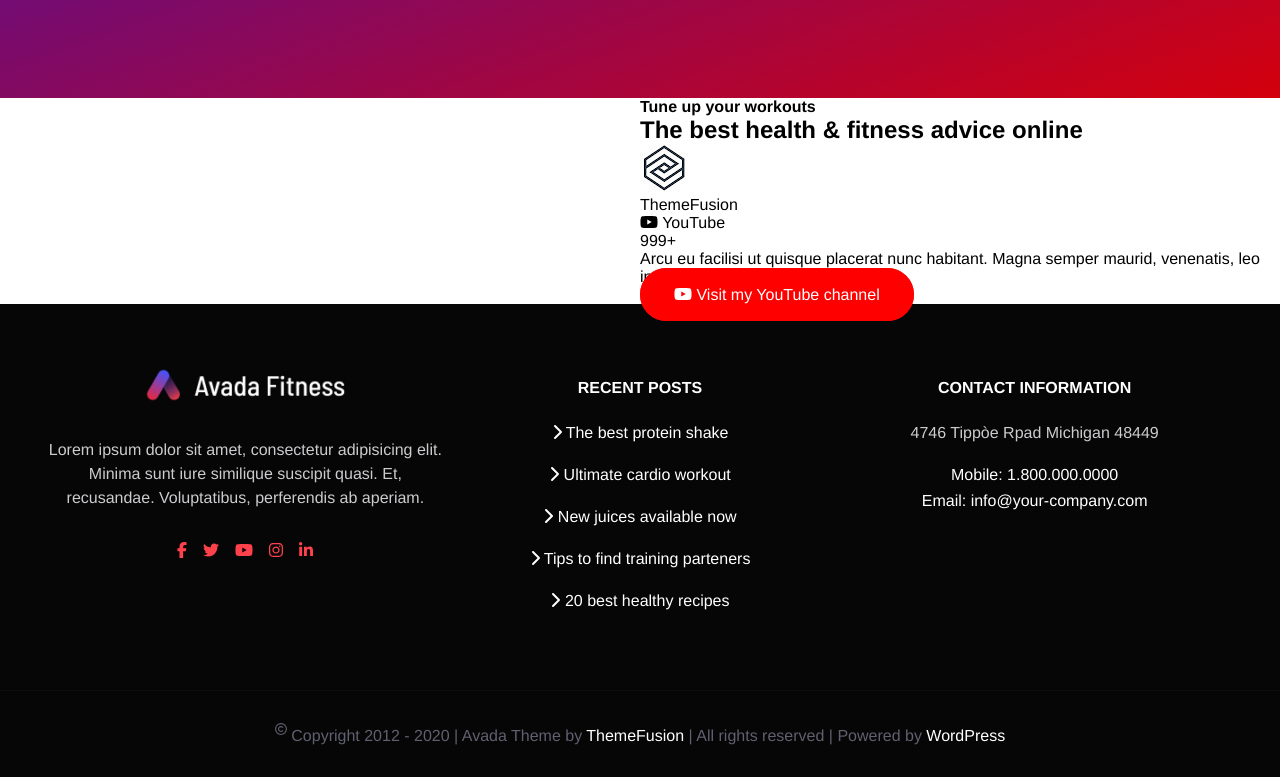
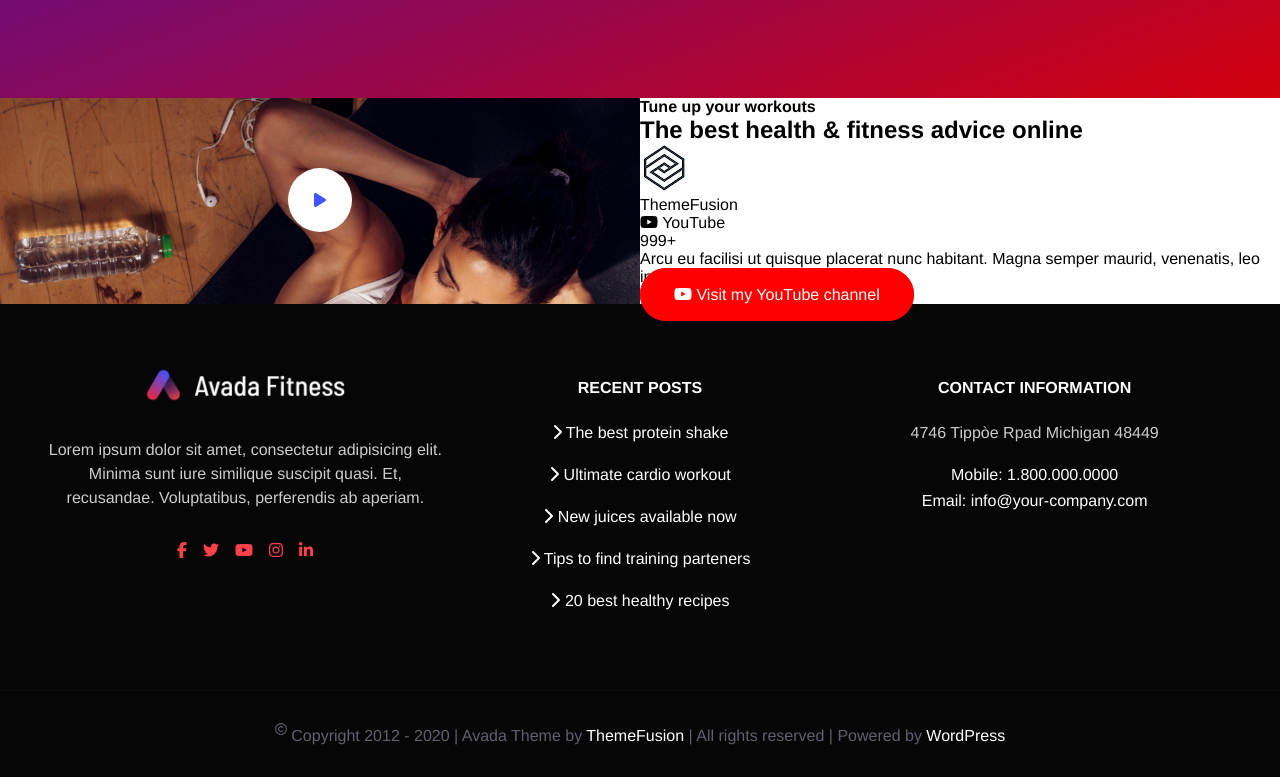
Before and after one commit to MirkOrlando/proj-html-vuejs, a Vue app: page / in a window 1280 px wide. Shown: the part 1265-2042 px from the top of the page. Built offline with nearby package versions, Linux system fonts and the light colour scheme.

Commit message:
add content in .videos

```diff
--- a/src/App.vue
+++ b/src/App.vue
@@ -71,7 +71,11 @@
       <!-- /.quote -->
       <section class="videos">
         <div class="row">
-          <div class="col-6"></div>
+          <div class="col-6">
+            <div class="video">
+              <PlayButton />
+            </div>
+          </div>
           <div class="col-6">
             <div class="wrapper">
               <h4>Tune up your workouts</h4>
@@ -246,4 +250,15 @@
     }
   }
 }
+.videos {
+  .video {
+    display: flex;
+    justify-content: center;
+    align-items: center;
+    height: 100%;
+    background-image: url("@/assets/img/service15-2x.jpg");
+    background-size: cover;
+    background-repeat: no-repeat;
+  }
+}
 </style>
```
Also changed, not shown: src/assets/img/service15-2x.jpg (added).
